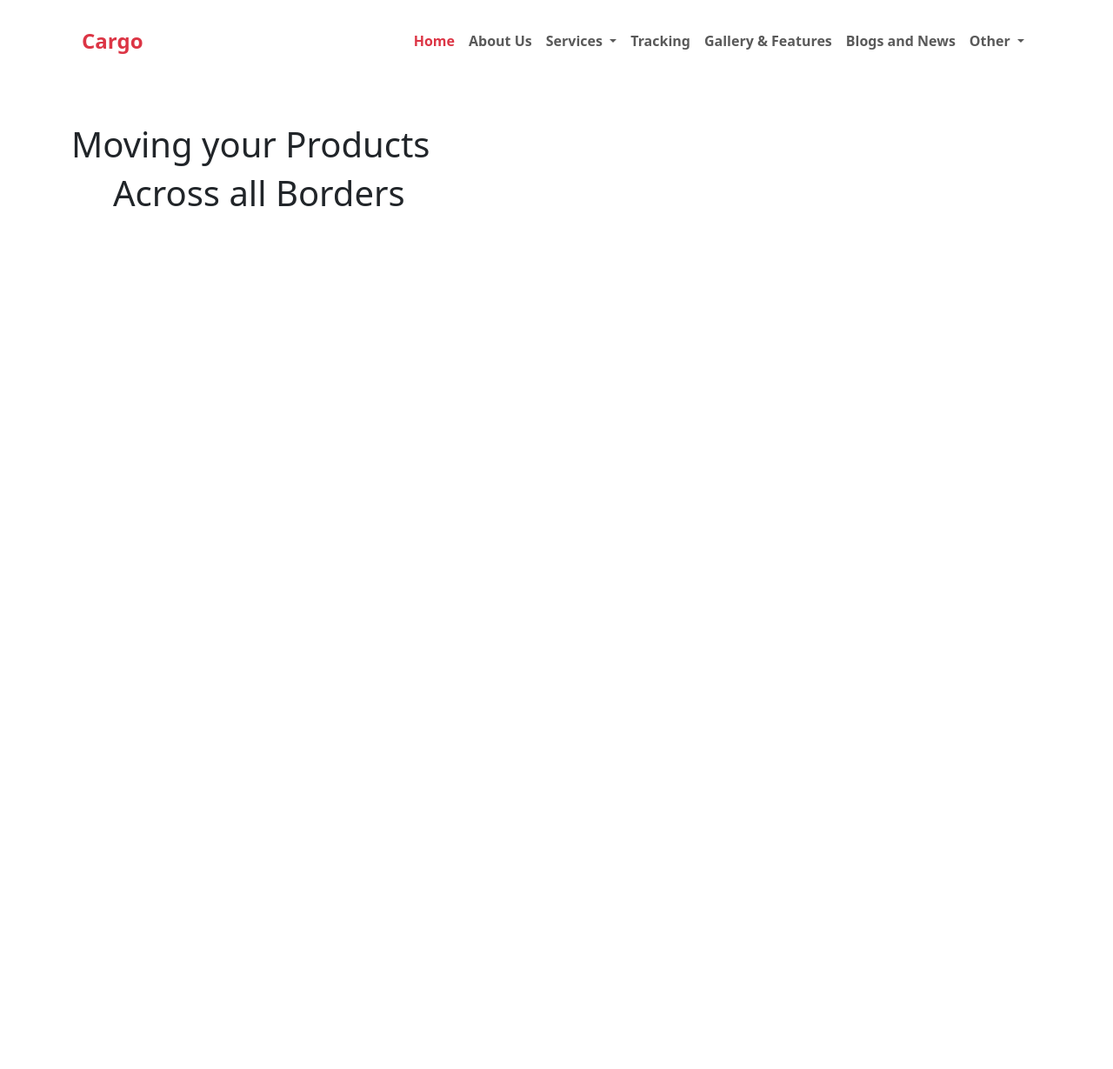
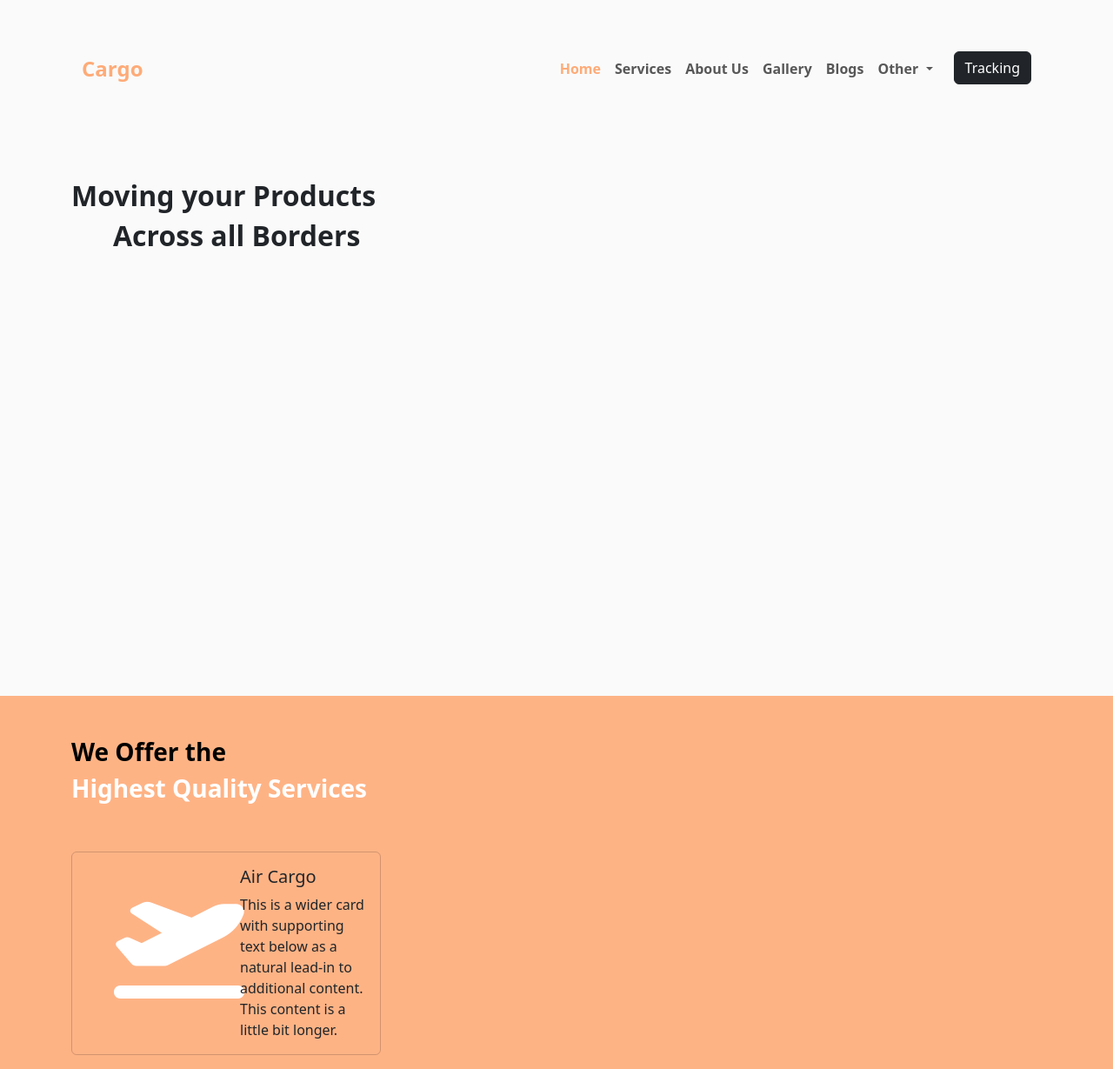
Before and after one commit to alen0577/Cargo_Project, a Django app: page / in a window 1280 px wide. Shown: the whole page at 87% size. Before the commit the page ends 237 px from the top, so only its background shows below. Run offline with Django 4.2, Linux system fonts and the light colour scheme.

Commit message:
third commit

```diff
--- a/Cargo_Home/templates/base.html
+++ b/Cargo_Home/templates/base.html
@@ -1,5 +1,6 @@
 <!DOCTYPE html>
 <html lang="en">
+{% load static %}
 <head>
     <meta charset="UTF-8">
     <meta name="viewport" content="width=device-width, initial-scale=1.0">
@@ -10,12 +11,18 @@
 
     <!-- bootstrap link version 5.3.2 -->
     <link href="https://cdn.jsdelivr.net/npm/bootstrap@5.3.2/dist/css/bootstrap.min.css" rel="stylesheet" integrity="sha384-T3c6CoIi6uLrA9TneNEoa7RxnatzjcDSCmG1MXxSR1GAsXEV/Dwwykc2MPK8M2HN" crossorigin="anonymous">
+
+   <!-- Font Awesome CSS -->
+   <link rel="stylesheet" href="https://cdnjs.cloudflare.com/ajax/libs/font-awesome/6.4.0/css/all.min.css" integrity="sha512-iecdLmaskl7CVkqkXNQ/ZH/XLlvWZOJyj7Yy7tcenmpD1ypASozpmT/E0iPtmFIB46ZmdtAc9eNBvH0H/ZpiBw==" crossorigin="anonymous" referrerpolicy="no-referrer" />
 </head>
 <body>
 
-<!-- bootstrap script version 5.3.2 -->
-<script src="https://cdn.jsdelivr.net/npm/bootstrap@5.3.2/dist/js/bootstrap.bundle.min.js" integrity="sha384-C6RzsynM9kWDrMNeT87bh95OGNyZPhcTNXj1NW7RuBCsyN/o0jlpcV8Qyq46cDfL" crossorigin="anonymous"></script>
-{% block content %}
-{% endblock  %}
+    {% block content %}
+
+    {% endblock  %}
+
+    <!-- bootstrap script version 5.3.2 -->
+    <script src="https://cdn.jsdelivr.net/npm/bootstrap@5.3.2/dist/js/bootstrap.bundle.min.js" integrity="sha384-C6RzsynM9kWDrMNeT87bh95OGNyZPhcTNXj1NW7RuBCsyN/o0jlpcV8Qyq46cDfL" crossorigin="anonymous"></script>
+
 </body>
 </html>
--- a/Cargo_Home/templates/cargo_home.html
+++ b/Cargo_Home/templates/cargo_home.html
@@ -8,13 +8,9 @@ Cargo Home
 
 {% block content %}
 
-<!-- navbar section -->
+
 <div class="container">
-    <div class="row mt-3">
-        <div class="col-md-12">
-            {% include 'home_navbar.html' %}
-        </div>
-    </div>
+
 
 </div>
 
@@ -22,10 +18,17 @@ Cargo Home
 
 <section id="section1">
     <div class="container">
-        <div class="row mt-3">
+
+        <!-- navbar section -->
+        <div class="row">
+            <div class="col-md-12 mt-5">
+                {% include 'home_navbar.html' %}
+            </div>
+        </div>
+        <div class="row mt-5">
             <div class="col-md-6 mt-5">
-                <h1>Moving your Products</h1>
-                <h1 class="ms-5">Across all Borders</h1>
+                <h2 class="fw-bold">Moving your Products</h2>
+                <h2 class="ms-5 fw-bold">Across all Borders</h2>
             </div>
             <div class="col-md-6">
 
@@ -35,10 +38,63 @@ Cargo Home
 
 </section>
 
+<!--section 2 -->
+
+<section id="section2">
+    <div class="container">
+        <div class="row">
+            <div class="col-md-8 mt-5">
+                <h3 class="text-black fw-bold">We Offer the </h3>
+                <h3><span class="fw-bold s2header">Highest Quality Services</span></h3>
+            </div>
+            <div class="col-md-4 mt-5"></div>
+        </div>
+        <div class="row mt-5">
+
+            <div class="col-md-4">
+                <div class="card mb-3 bg-transparent border-1" style="max-width: 100%;">
+                    <div class="row g-0">
+                      <div class="col-md-6">
+                        <!-- <img src="{% static 'images/home_page/aeroplane.png' %}" class="img-fluid rounded-start" alt="..."> -->
+                        <i class="fa-solid fa-plane-departure text-white mt-5 ms-5" style="font-size: 120px;"></i>
+                      </div>
+                      <div class="col-md-6">
+                        <div class="card-body">
+                          <h5 class="card-title">Air Cargo</h5>
+                          <p class="card-text">This is a wider card with supporting text below as a natural lead-in to additional content. This content is a little bit longer.</p>
+
+                        </div>
+                      </div>
+                    </div>
+                </div>
+            </div>
+            <div class="col-md-4">
+
+            </div>
+            <div class="col-md-4">
+
+            </div>
+
+        </div>
+    </div>
+
+</section>
+
 
 <style>
     #section1{
-        height: 100vh;
+        background-color: rgb(250, 250, 250);
+        height: 100dvh;
+    }
+
+
+    #section2{
+        background-color: rgba(254, 171, 120, 0.9);;
+    }
+    .s2header{
+        color:rgb(255, 255, 255);
+        height: 100dvh;
+
     }
 </style>
 
--- a/Cargo_Home/templates/home_navbar.html
+++ b/Cargo_Home/templates/home_navbar.html
@@ -1,6 +1,6 @@
 <nav class="navbar navbar-expand-lg bg-transparent">
   <div class="container-fluid">
-      <a class="navbar-brand" href="#"><span class="fw-bold fs-4 text-danger">Cargo</span></a>
+    <a class="navbar-brand" href="#"><span class="header fw-bold fs-4">Cargo</span></a>
     <button class="navbar-toggler" type="button" data-bs-toggle="collapse" data-bs-target="#navbarSupportedContent" aria-controls="navbarSupportedContent" aria-expanded="false" aria-label="Toggle navigation">
       <span class="navbar-toggler-icon"></span>
     </button>
@@ -10,28 +10,17 @@
           <a class="nav-link active" aria-current="page" href="#">Home</a>
         </li>
         <li class="nav-item">
+          <a class="nav-link" href="#">Services</a>
+        </li>
+        <li class="nav-item">
           <a class="nav-link" href="#">About Us</a>
         </li>
-          <li class="nav-item dropdown">
-            <a class="nav-link dropdown-toggle" href="#" role="button" data-bs-toggle="dropdown" aria-expanded="false">
-              Services
-            </a>
-            <ul class="dropdown-menu">
-              <li><a class="dropdown-item" href="#">Air Cargo</a></li>
-              <li><a class="dropdown-item" href="#">Sea Cargo</a></li>
-              <li><a class="dropdown-item" href="#">Road</a></li>
-              <li><a class="dropdown-item" href="#">Door to Door Services</a></li>
 
-            </ul>
+        <li class="nav-item">
+          <a class="nav-link" aria-current="page" href="#">Gallery</a>
         </li>
         <li class="nav-item">
-            <a class="nav-link" aria-current="page" href="#">Tracking</a>
-          </li>
-          <li class="nav-item">
-            <a class="nav-link" aria-current="page" href="#">Gallery & Features</a>
-          </li>
-          <li class="nav-item">
-            <a class="nav-link" aria-current="page" href="#">Blogs and News</a>
+          <a class="nav-link" aria-current="page" href="#">Blogs</a>
         </li>
         <li class="nav-item dropdown">
           <a class="nav-link dropdown-toggle" href="#" role="button" data-bs-toggle="dropdown" aria-expanded="false">
@@ -46,6 +35,9 @@
 
           </ul>
         </li>
+        <li class="nav-item">
+          <a class="btn btn-dark ms-lg-3 ms-0" aria-current="page" href="#">Tracking</a>
+        </li>
 
       </ul>
 
@@ -53,46 +45,38 @@
   </div>
 </nav>
 
+<!-- <li class="nav-item dropdown">
+  <a class="nav-link dropdown-toggle" href="#" role="button" data-bs-toggle="dropdown" aria-expanded="false">
+    Services
+  </a>
+  <ul class="dropdown-menu">
+    <li><a class="dropdown-item" href="#">Air Cargo</a></li>
+    <li><a class="dropdown-item" href="#">Sea Cargo</a></li>
+    <li><a class="dropdown-item" href="#">Road</a></li>
+    <li><a class="dropdown-item" href="#">Door to Door Services</a></li>
+
+  </ul>
+</li> -->
+
 
 <!-- /* Common styles for all screen sizes */ -->
 <style>
   .navbar-nav .nav-item .active {
-        color: rgb(220, 53, 69);
+    color:rgb(254, 171, 120);
   }
   .navbar-nav .nav-item .nav-link {
     font-weight: 600;
 
   }
   .navbar-nav .nav-item .nav-link:hover {
-        color: rgb(220, 53, 69);
+    color:rgb(254, 171, 120);
 
+  }
+  .header{
+    color:rgb(254, 171, 120);
   }
 
 </style>
 
 
 <!-- /* Styles specific to screens smaller than 768px (typical mobile devices) */ -->
-<!-- <style>
-
-    @media (max-width: 767.98px) {
-        .navbar-nav .nav-item .active {
-            color: rgb(220, 53, 69);
-        }
-
-
-
-    }
-    @media (max-width: 767.98px) {
-        .navbar-nav .nav-item .nav-link {
-            font-weight: 600;
-
-
-        }
-    }
-    @media (max-width: 767.98px) {
-        .navbar-nav .nav-item .nav-link:hover {
-            color: rgb(220, 53, 69);
-
-        }
-    }
-</style> -->
```
Also changed, not shown: Cargo_Home/templates/footer.html (deleted, +0 -145 lines), static/images/home_page/aeroplane.png (added). Lines whose indentation alone changed are shown as unchanged.
